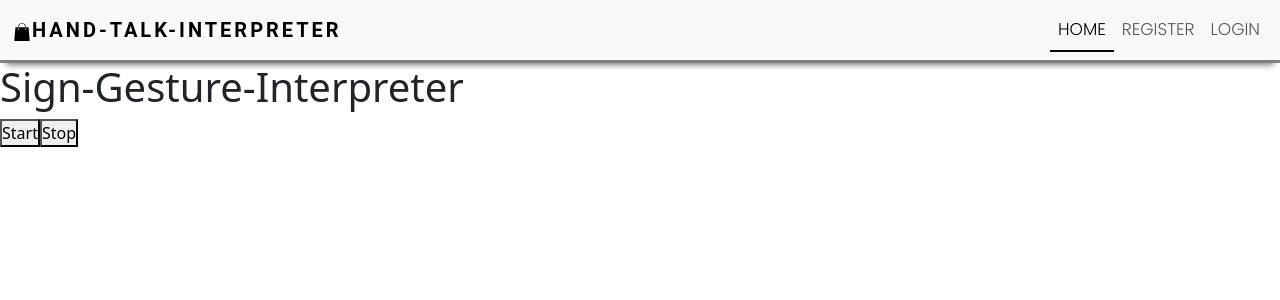
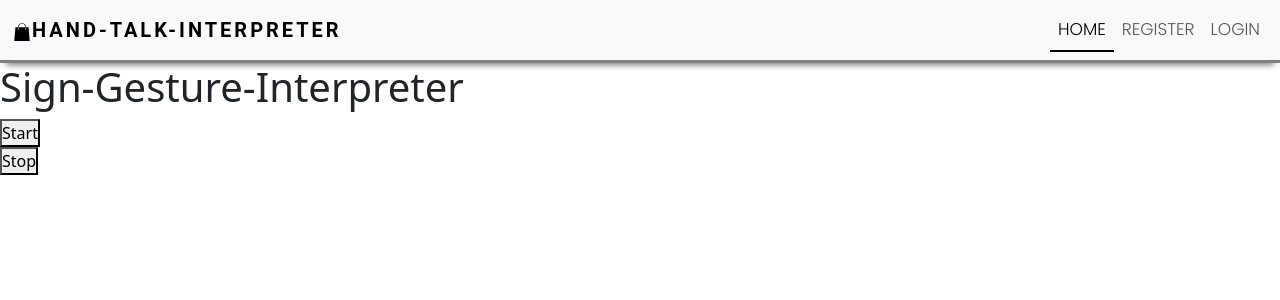
Before and after one commit to davidmurage/Sign-gesture-interpreter, a React (Create React App) app in the folder frontend/: page / in a window 1280 px wide. Shown: the top 300 px of the page. Built offline with nearby package versions, Linux system fonts and the light colour scheme.

Commit message:
updated HomePage.js

```diff
--- a/frontend/src/pages/HomePage.js
+++ b/frontend/src/pages/HomePage.js
@@ -26,8 +26,15 @@ const App = () => {
     <Layout>
       <div>
         <h1>Sign-Gesture-Interpreter</h1>
+
+        <div className='start'>
         <button onClick={startDetection}>Start</button>
-        <button onClick={stopDetection}>Stop</button>
+        </div>
+
+       <div className='stop'>
+       <button onClick={stopDetection}>Stop</button>
+       </div>
+
       </div>
     </Layout>
   );
```
